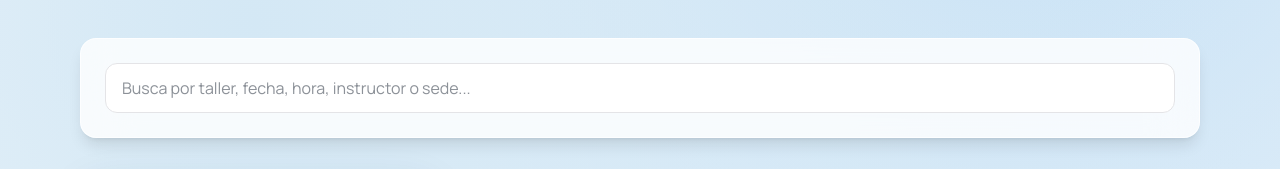
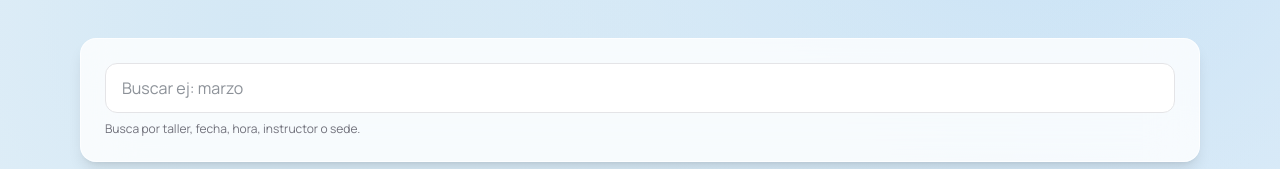
Before and after one commit to prodesarrollowebmx/web-idh-febrero-2026, a Next.js app: page /talleres in a window 1280 px wide. Shown: the part 361-530 px from the top of the page. Built offline with nearby package versions, Linux system fonts and the light colour scheme; no server answers; grey boxes are pictures that could not be loaded.

Commit message:
ajuste buscador talleres

```diff
--- a/src/components/TalleresSearcher.jsx
+++ b/src/components/TalleresSearcher.jsx
@@ -52,11 +52,14 @@ export default function TalleresSearcher({ talleres }) {
       <div className="sticky top-20 z-40 bg-white/80 backdrop-blur-xl rounded-2xl border border-white/70 p-6 shadow-lg">
         <input
           type="text"
-          placeholder="Busca por taller, fecha, hora, instructor o sede..."
+          placeholder="Buscar ej: marzo"
           value={searchTerm}
           onChange={(e) => setSearchTerm(e.target.value)}
           className="w-full px-4 py-3 rounded-xl border border-zinc-200 bg-white focus:outline-none focus:border-blue-500 focus:ring-2 focus:ring-blue-200"
         />
+        <p className="mt-2 text-xs text-zinc-500">
+          Busca por taller, fecha, hora, instructor o sede.
+        </p>
         {searchTerm && (
           <p className="text-sm text-zinc-500 mt-2">
             {filteredTalleres.length} taller{filteredTalleres.length !== 1 ? "es" : ""} encontrado{filteredTalleres.length !== 1 ? "s" : ""}
```
